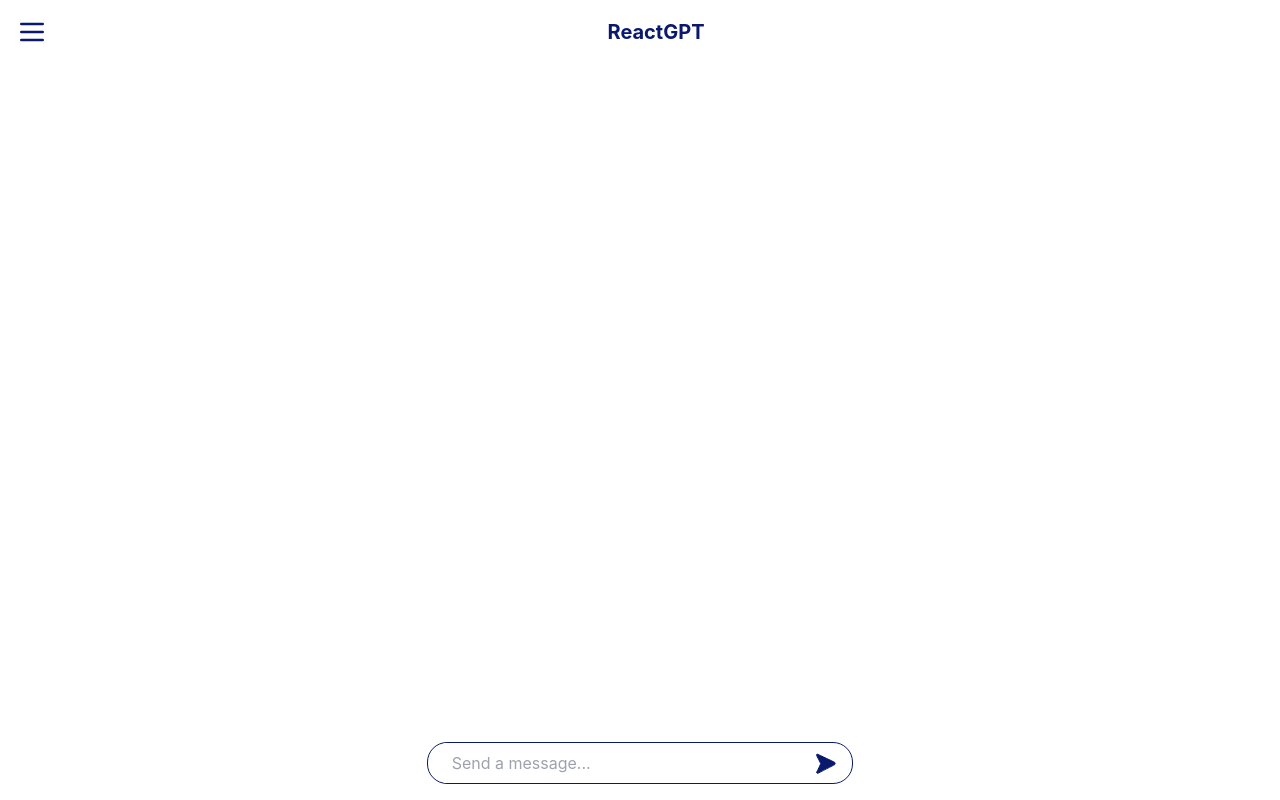
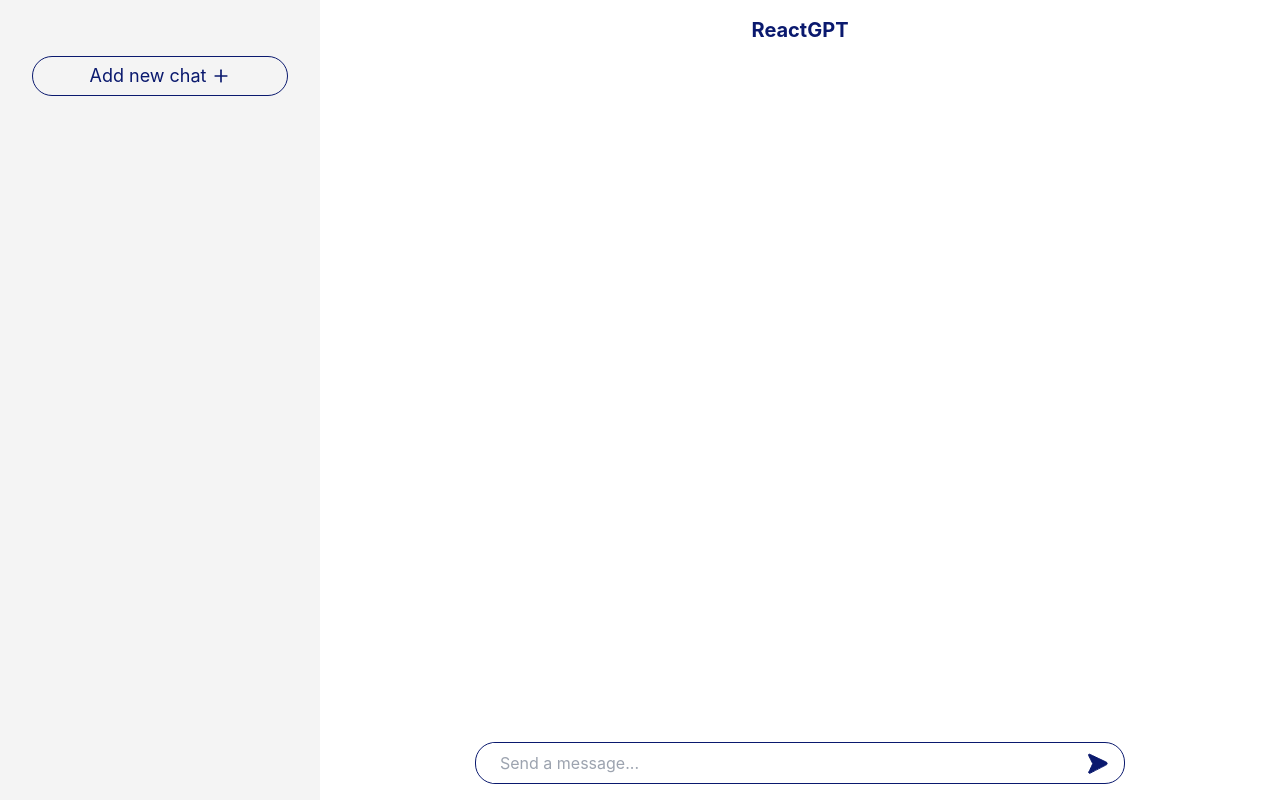
Before and after one commit to barteek-poz/ReactGPT, a React (Vite) app: page / in a window 1280 px wide. Built offline with nearby package versions, Linux system fonts and the light colour scheme.

Commit message:
fixed deskop view

```diff
--- a/src/components/ChatWindow.jsx
+++ b/src/components/ChatWindow.jsx
@@ -8,7 +8,7 @@
   const ctx = useContext(ChatContext);
 
   return (
-    <div>
+    <div className="lg:mx-auto">
       {ctx.currentChat.length > 0 &&
         ctx.currentChat.map((message, index) => {
           return (
--- a/src/components/Input.jsx
+++ b/src/components/Input.jsx
@@ -56,7 +56,7 @@
   return (
     <form
       onSubmit={responseHandler}
-      className="INPUT_DIV flex mx-auto mb-4 justify-between min-w-80 w-1/3 max-h-40  border border-mainBlue rounded-[20px] px-4">
+      className="INPUT_DIV flex mx-auto mb-4 justify-between min-w-80 w-1/3 sm:w-[500px] md:w-[650px] max-h-40  border border-mainBlue rounded-[20px] px-4">
       <input
         value={inputValue}
         onChange={(e) => {
--- a/src/components/MainLayout.jsx
+++ b/src/components/MainLayout.jsx
@@ -3,24 +3,27 @@
 import TopBar from "./TopBar";
 import ChatWindow from "./ChatWindow";
 import { ChatContext } from "../context/ChatContext";
+import { useMobile } from "../hooks/useMobile";
 
 export const MainLayout = () => {
   const [menuActive, setMenuActive] = useState(false);
   const [chatHistory, setChatHistory] = useState([]);
   const [currentChat, setCurrentChat] = useState([]);
-
+const widowWidth = useMobile()
 
   return (
     <ChatContext.Provider
       value={{ chatHistory, setChatHistory, currentChat, setCurrentChat }}>
-      <div className="LAYOUT flex flex-col justify-between h-lvh">
-        {menuActive && (
+      <div className="LAYOUT flex flex-col lg:flex-row  justify-between h-lvh">
+        {widowWidth.screenWidth < 1024 ? menuActive && (
           <Menu menuActive={menuActive} setMenuActive={setMenuActive} />
-        )}
-        <TopBar menuActive={menuActive} setMenuActive={setMenuActive} />
+        ) : <Menu menuActive={menuActive} setMenuActive={setMenuActive} />}
+        <div className="flex flex-col flex-1 justify-between ">
+          <TopBar menuActive={menuActive} setMenuActive={setMenuActive} />
 
-        <div className="LAYOUT CHILDREN">
-          <ChatWindow />
+          <div className="LAYOUT CHILDREN">
+            <ChatWindow />
+          </div>
         </div>
       </div>
     </ChatContext.Provider>
--- a/src/components/Menu.jsx
+++ b/src/components/Menu.jsx
@@ -25,13 +25,13 @@
 
   return (
 
-    <div className="MENU OVERLAY fixed w-lvw bg-blur ">
-      <div className="MENU relative w-80 min-h-lvh bg-cream flex flex-col items-start gap-10 p-4 text-mainBlue animate-slideIn">
+    <div className="MENU OVERLAY fixed lg:relative w-lvw bg-blur animate-slideIn lg:w-80">
+      <div className="MENU w-80 min-h-lvh bg-cream flex flex-col items-start gap-10 p-4 text-mainBlue ">
         <button
           onClick={() => {
             setMenuActive(!menuActive);
           }}
-          className="MENU BTN self-end">
+          className="MENU BTN self-end lg:hidden">
           <img
             src={CLOSE_ICON}
             alt="close-icon"
@@ -40,7 +40,7 @@
         </button>
         <button
           onClick={newChatHandler}
-          className="ADD BTN mx-auto flex items-center justify-center text-lg w-64 h-10 border border-mainBlue rounded-[20px] mt-6">
+          className="ADD BTN mx-auto flex items-center justify-center text-lg w-64 h-10 border border-mainBlue rounded-[20px] mt-6 lg:mt-10">
           Add new chat
           <img src={ADD_ICON} alt="add-icon" className="w-5 ml-1" />
         </button>
@@ -62,7 +62,7 @@
 
 
       </div>
-    </div>
+     </div>
   );
 };
 
--- a/src/components/TopBar.jsx
+++ b/src/components/TopBar.jsx
@@ -3,6 +3,7 @@
   return (
     <div className="TOPBAR flex items-center justify-between p-4">
       <button
+      className="block lg:hidden"
         onClick={() => {
           setMenuActive(!menuActive);
         }}>
--- /dev/null
+++ b/src/hooks/useMobile.jsx
@@ -0,0 +1,18 @@
+import { useEffect, useState } from "react";
+export const useMobile = () => {
+  const [screenWidth, setScreenWidth] = useState(window.innerWidth);
+
+  useEffect(() => {
+    const handleWindowResize = () => {
+      setScreenWidth(window.innerWidth);
+    };
+
+    window.addEventListener("resize", handleWindowResize);
+
+    return () => {
+      window.removeEventListener("resize", handleWindowResize);
+    };
+  }, []);
+
+  return { screenWidth};
+};
--- a/tailwind.config.js
+++ b/tailwind.config.js
@@ -10,9 +10,8 @@
       },
       keyframes: {
         slideIn: {
-          "0%": { width: "0%" },
-          "50%": { width: "50%" },
-          "100%": { width: "100%" },
+          "0%": { 'left': "-999px" },
+          "100%": { 'left': "0" },
         },
       },
       animation: {
```
